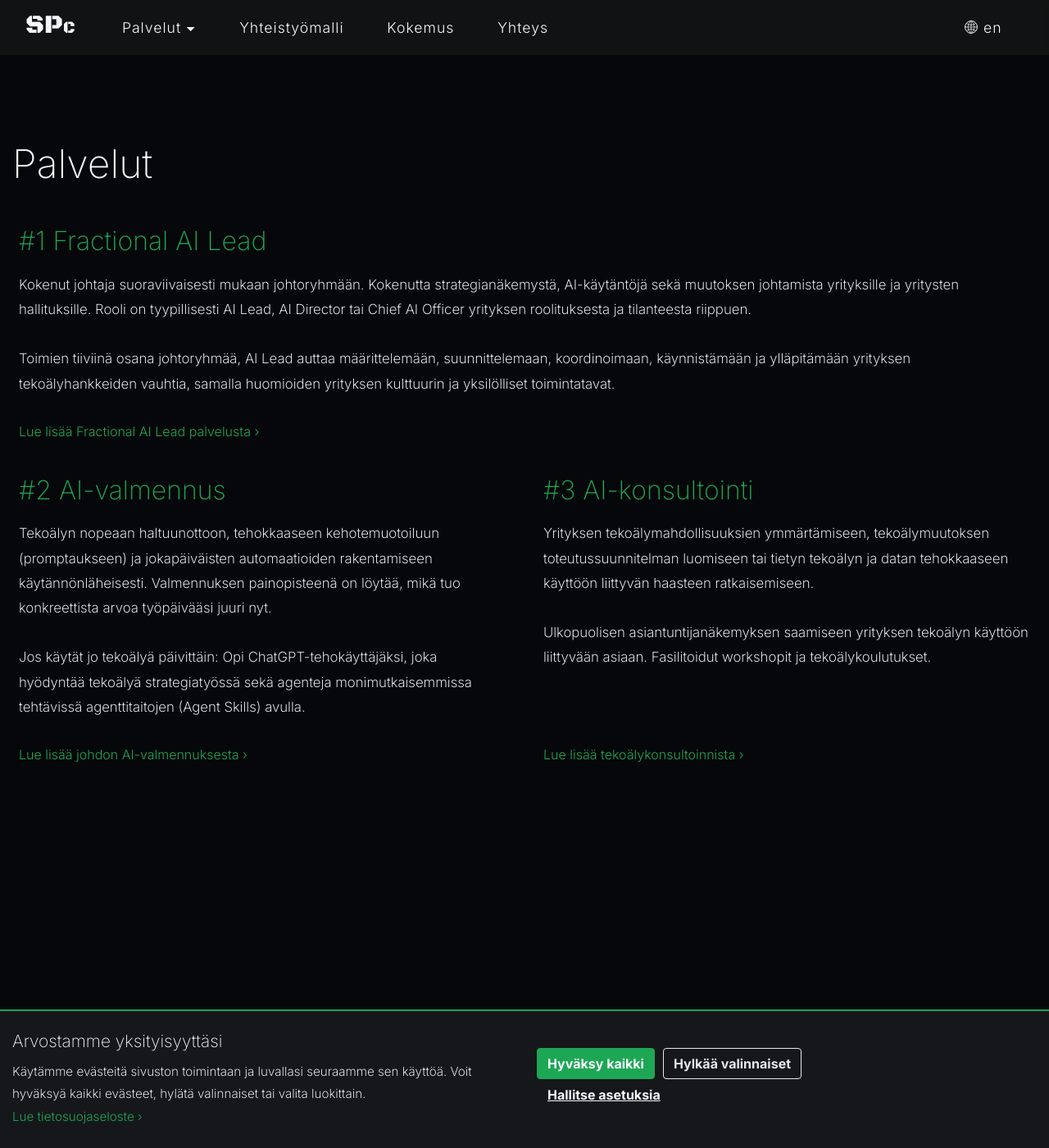
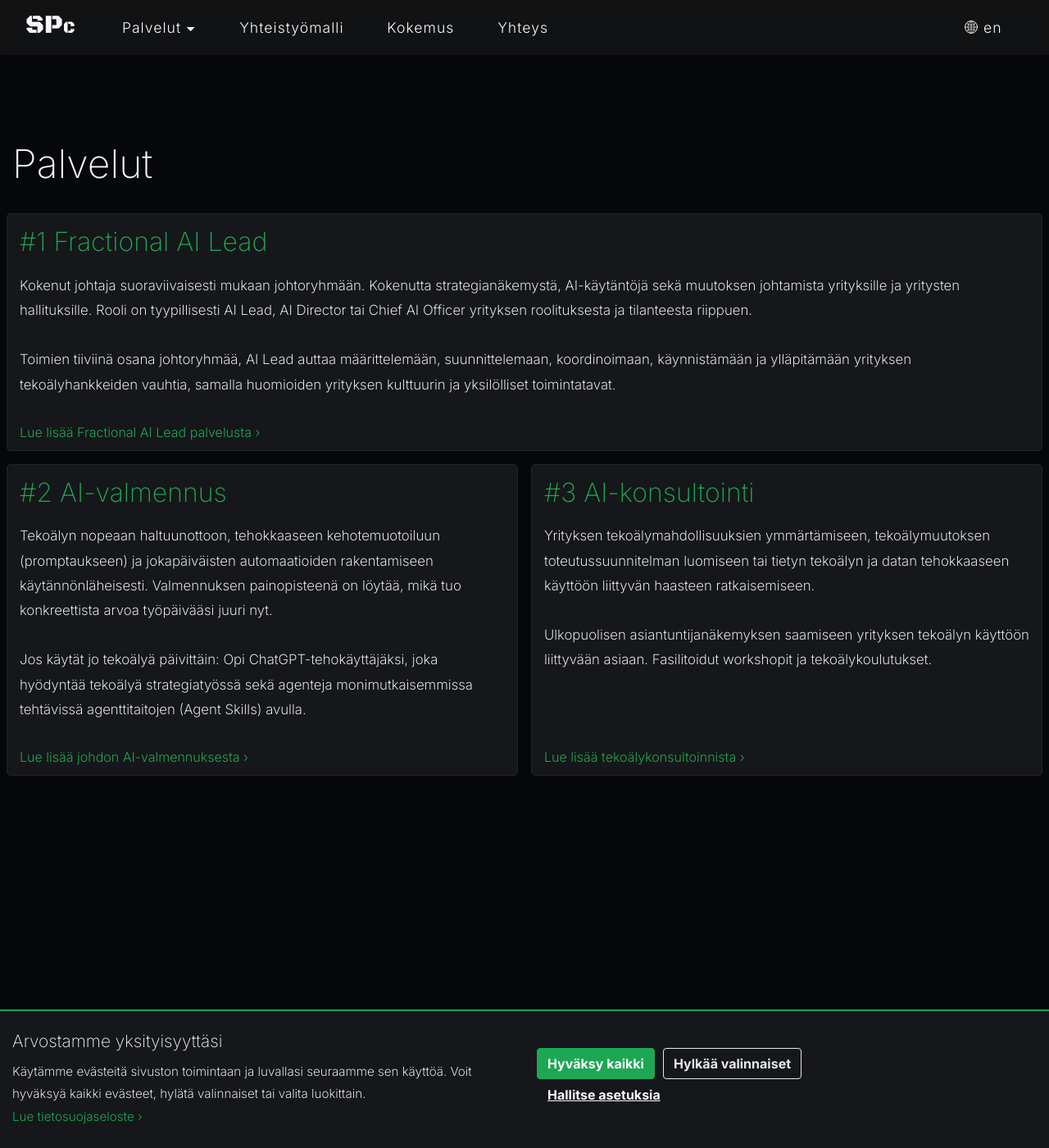
Before and after one commit to heikkim/heikkim.github.io, a Jekyll site: the page built from index.md, in a window 1280 px wide and 1400 px high, scrolled down 409 px. Shown: the whole window at 82% size. Built offline with Jekyll 4.4.1, drawn with Linux system fonts in a browser that asks for light colours.

Commit message:
style tweaks

```diff
--- a/_sass/layout/_services.scss
+++ b/_sass/layout/_services.scss
@@ -10,9 +10,9 @@ section#services {
       margin: 8px;
       padding: 7px 15px;
       border-radius: 5px;
-      //border: 1px solid $gray-900;
+      border: 1px solid $gray-900;
+      background-color: $dark;
       position: relative;
-
       transition: background 0.3s;
       -moz-transition: background 0.3s;
       transition: background 0.3s;
@@ -31,14 +31,6 @@ section#services {
   h4.service-heading {
     color: $secondary;
     margin: 0.25em 0;
-
-    /*&::before {
-      content: "\2039\00a0";
-    }
-
-    &::after {
-      content: "\00a0\203A";
-    }*/
   }
 }
 
```
